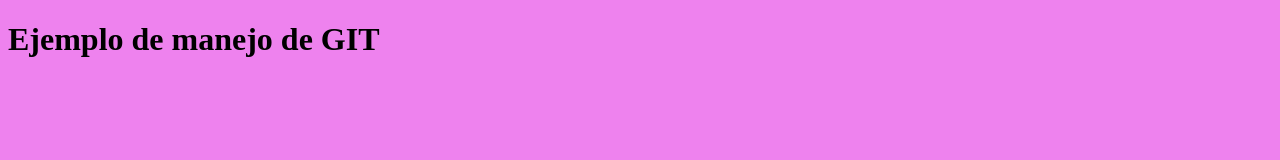
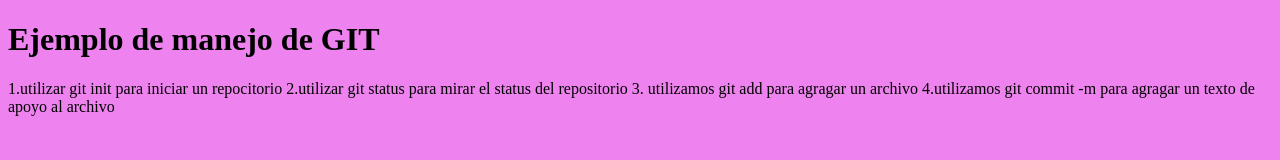
Before and after one commit to katherine20-19/ejemplo1, a plain HTML site: page index.html in a window 1280 px wide. Drawn offline with Linux system fonts and the light colour scheme.

Commit message:
katherin

```diff
--- a/index.html
+++ b/index.html
@@ -8,5 +8,11 @@
 </head>
 <body style="background-color: violet">
     <h1>Ejemplo de manejo de GIT</h1>
+    <p>1.utilizar git init para iniciar un repocitorio
+        2.utilizar git status para mirar el status del repositorio
+        3. utilizamos git add para agragar un archivo
+        4.utilizamos git commit -m para agragar un texto de apoyo al archivo
+
+    </p>
 </body>
 </html>
```
